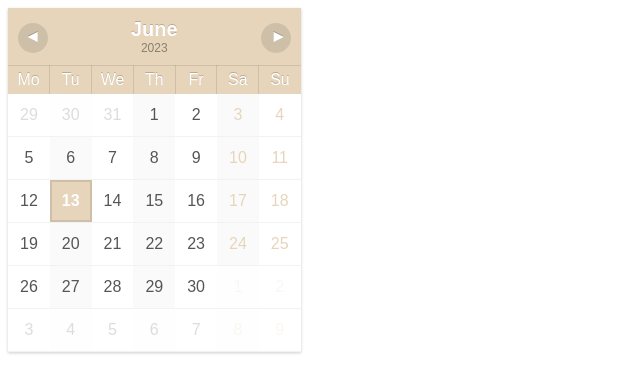
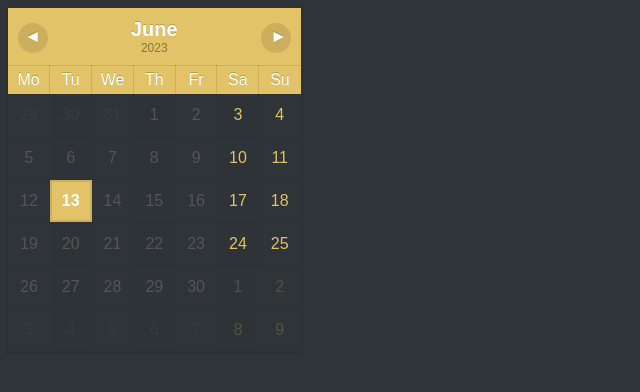
Before and after one commit to inkandalderbooks/Dark-Minimalist-notion, a plain HTML site: page index.html in a window 1280 px wide. Shown: the whole page, without its empty margins (0-640 px from the left). Drawn offline with Linux system fonts and the light colour scheme.

Commit message:
Dark Minimalist index.html

```diff
--- a/index.html
+++ b/index.html
@@ -6,7 +6,7 @@
   <style>
     body {
       font-family: 'Arial', sans-serif;
-      background-color: #fff;
+      background-color: #2F3438;
     }
     .wrapper {
       display: flex;
@@ -31,13 +31,13 @@
       border-collapse: collapse;
       table-layout: fixed;
       box-shadow: 0px 1px 3px rgba(0, 0, 0, 0.2);
-      background-color: #fff;
+      background-color: #2F3438;
       position: absolute;
     }
     td,
     th {
       text-align: center;
-      background-color: #fff;
+      background-color: ##2F3438;
     }
 
     th {
@@ -57,7 +57,7 @@
     th {
       border-top: 1px solid rgba(0, 0, 0, 0.1);
       border-right: 1px solid rgba(0, 0, 0, 0.1);
-      background-color: #E6D5BB;
+      background-color: #E2C367;
       color: #fff;
       text-shadow: 0px -1px 0px rgba(0, 0, 0, 0.2);
       font-weight: normal;
@@ -91,11 +91,11 @@
 
     td:last-child>span,
     td:nth-child(6)>span {
-      color: #E6D5BB;
+      color: #E2C367;
     }
     td.avui>span {
       font-weight: bold;
-      background-color: #E6D5BB;
+      background-color: #E2C367;
       color: #fff;
       border: 2px solid rgba(0, 0, 0, 0.1);
     }
@@ -103,7 +103,7 @@
       opacity: 0.2;
     }
     td>span:hover {
-      background: #E6D5BB;
+      background: #E2C367;
       color: #fff;
     }
     .boto-next,
```
